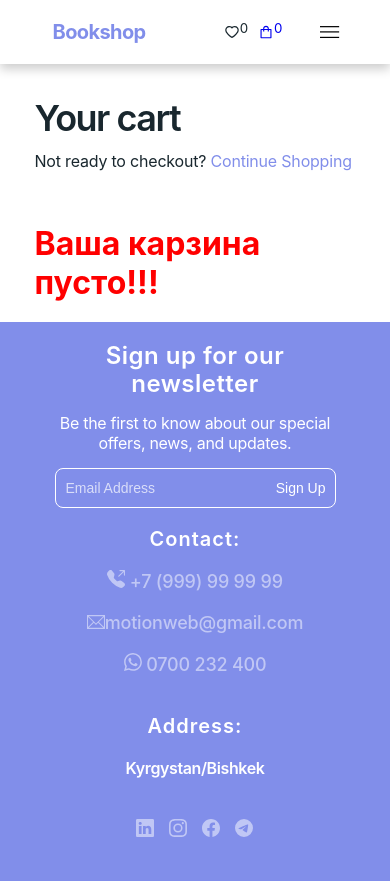
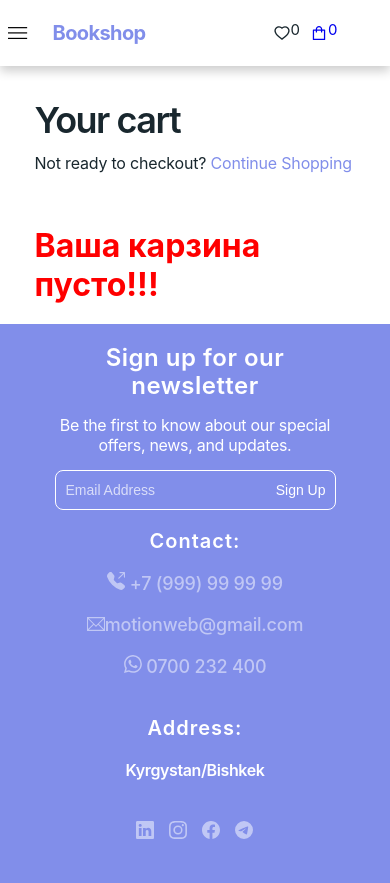
Before and after one commit to Asad220520/book-shop, a React (Create React App) app: page /basket in a window 390 px wide. Built offline with nearby package versions, Linux system fonts and the light colour scheme; the HTML template or start-up script is replaced by a standard one.

Commit message:
add windowScroll

```diff
--- a/src/components/Basket/index.js
+++ b/src/components/Basket/index.js
@@ -2,6 +2,7 @@ import React from "react";
 import { useDispatch, useSelector } from "react-redux";
 import BasketCard from "../BasketCard";
 const Basket = () => {
+  window.scrollTo(0, 0);
   const { basket } = useSelector((s) => s);
   return (
     <div id="cart">
--- a/src/components/Header/index.scss
+++ b/src/components/Header/index.scss
@@ -113,6 +113,8 @@
           }
         }
         .burger {
+          position: absolute;
+          left: 10px;
           display: block;
           transform: rotate(90deg);
         }
@@ -151,13 +153,13 @@
         display: flex;
         align-items: center;
         justify-content: space-between;
-        flex-wrap: wrap;
+        // flex-wrap: wrap;
         gap: 20px;
         &__logo {
         }
         &__icon {
           display: flex;
-          font-size: 16px;
+          font-size: 18px;
           .burger {
             display: block;
             transform: rotate(90deg);
--- a/src/components/HomePage/index.js
+++ b/src/components/HomePage/index.js
@@ -6,6 +6,7 @@ import Books from '../Books'
 import AboutUs from '../AboutUs'
 
 const HomePage = () => {
+  window.scrollTo(0, 0);
   return (
     <div>
       <OurBokshop/>
--- a/src/pages/DetailsPage/index.js
+++ b/src/pages/DetailsPage/index.js
@@ -7,6 +7,7 @@ import "./index.scss";
 import { useDispatch, useSelector } from "react-redux";
 import { addToBasket, addToFavorite } from "../../redux/Actions";
 const BookDetails = () => {
+  window.scrollTo(0, 0);
   const { bookId } = useParams();
   const [book, setBook] = useState({});
   const { favorite, basket } = useSelector((r) => r);
```
